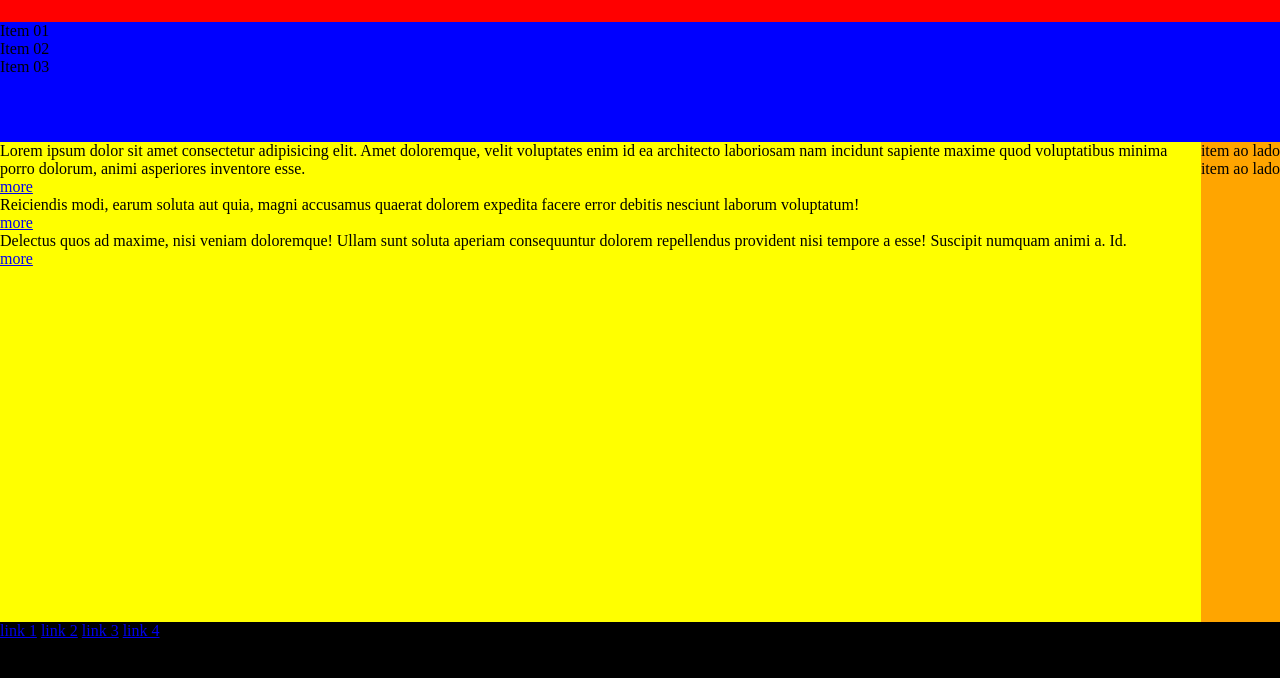
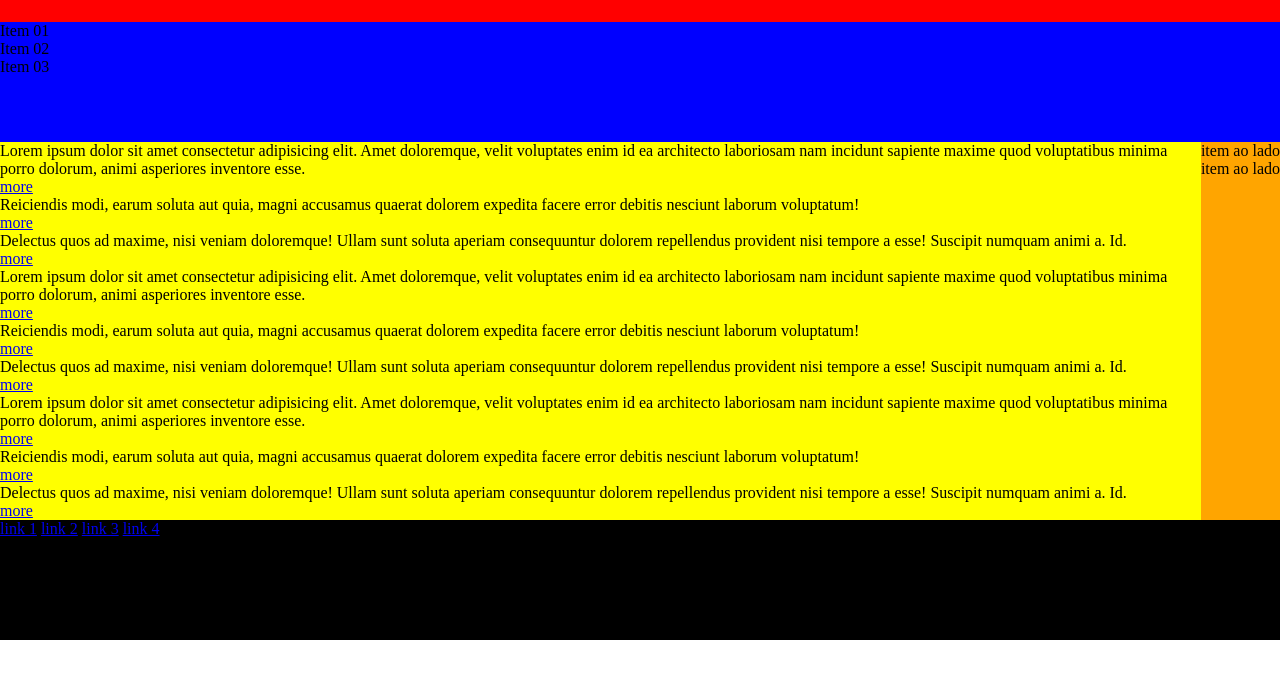
Before and after one commit to EverSilverio/simple-display-grid, a plain HTML site: page index.html in a window 1280 px wide. Shown: the part 58-736 px from the top of the page. Drawn offline with Linux system fonts and the light colour scheme.

Commit message:
Ajustes tamanho conteudo

```diff
--- a/index.html
+++ b/index.html
@@ -32,6 +32,30 @@
                 <p>Delectus quos ad maxime, nisi veniam doloremque! Ullam sunt soluta aperiam consequuntur dolorem repellendus provident nisi tempore a esse! Suscipit numquam animi a. Id.</p>
                 <a href="#">more</a>
             </div>
+            <div class="content__item">
+                <p>Lorem ipsum dolor sit amet consectetur adipisicing elit. Amet doloremque, velit voluptates enim id ea architecto laboriosam nam incidunt sapiente maxime quod voluptatibus minima porro dolorum, animi asperiores inventore esse.</p>
+                <a href="#">more</a>
+            </div>
+            <div class="content__item">
+                <p>Reiciendis modi, earum soluta aut quia, magni accusamus quaerat dolorem expedita facere error debitis nesciunt laborum voluptatum!</p>
+                <a href="#">more</a>
+            </div>
+            <div class="content__item">
+                <p>Delectus quos ad maxime, nisi veniam doloremque! Ullam sunt soluta aperiam consequuntur dolorem repellendus provident nisi tempore a esse! Suscipit numquam animi a. Id.</p>
+                <a href="#">more</a>
+            </div>
+            <div class="content__item">
+                <p>Lorem ipsum dolor sit amet consectetur adipisicing elit. Amet doloremque, velit voluptates enim id ea architecto laboriosam nam incidunt sapiente maxime quod voluptatibus minima porro dolorum, animi asperiores inventore esse.</p>
+                <a href="#">more</a>
+            </div>
+            <div class="content__item">
+                <p>Reiciendis modi, earum soluta aut quia, magni accusamus quaerat dolorem expedita facere error debitis nesciunt laborum voluptatum!</p>
+                <a href="#">more</a>
+            </div>
+            <div class="content__item">
+                <p>Delectus quos ad maxime, nisi veniam doloremque! Ullam sunt soluta aperiam consequuntur dolorem repellendus provident nisi tempore a esse! Suscipit numquam animi a. Id.</p>
+                <a href="#">more</a>
+            </div>
         </section>
         <article class="aside">
             <p class="aside__item">item ao lado</p>
--- a/style.css
+++ b/style.css
@@ -6,7 +6,7 @@
 
 #main {
     display: grid;
-    grid-template-rows: 10vh 15vh 60vh 15vh;
+    grid-template-rows: 10vh 15vh auto 15vh;
     grid-template-areas: "header header" "nav nav" "content aside" "footer footer";
 }
 
@@ -18,6 +18,7 @@
 .nav {
     grid-area: nav;
     background-color: blue;
+    z-index: 99;
 }
 
 .content {
@@ -39,11 +40,12 @@
 @media screen and (max-width: 768px) {
     #main {
         grid-template-areas: "header" "content" "aside" "footer";
-        grid-template-rows: 10vh 60vh 15vh 15vh;
+        grid-template-rows: 10vh auto auto 10vh;
     }
 
     .nav {
         grid-area: header;
         justify-self: end;
     }
+
 }
```
